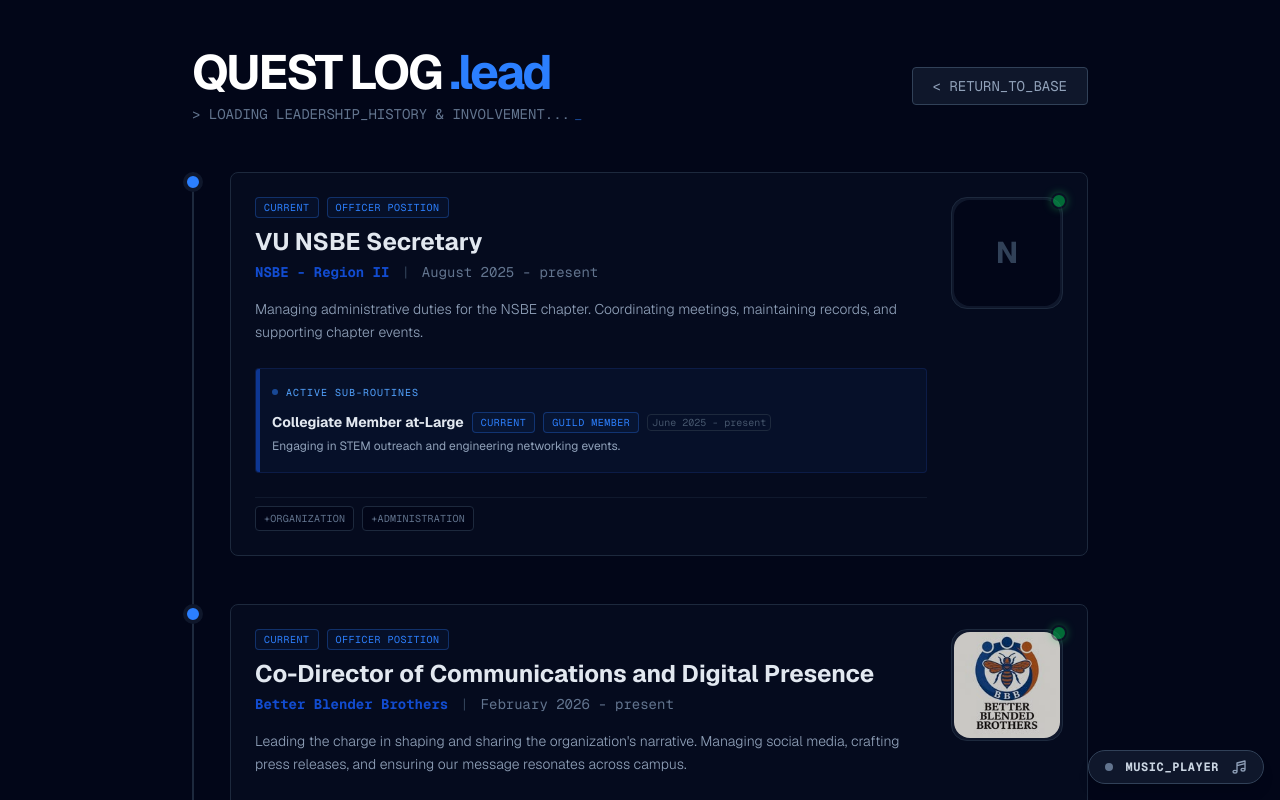
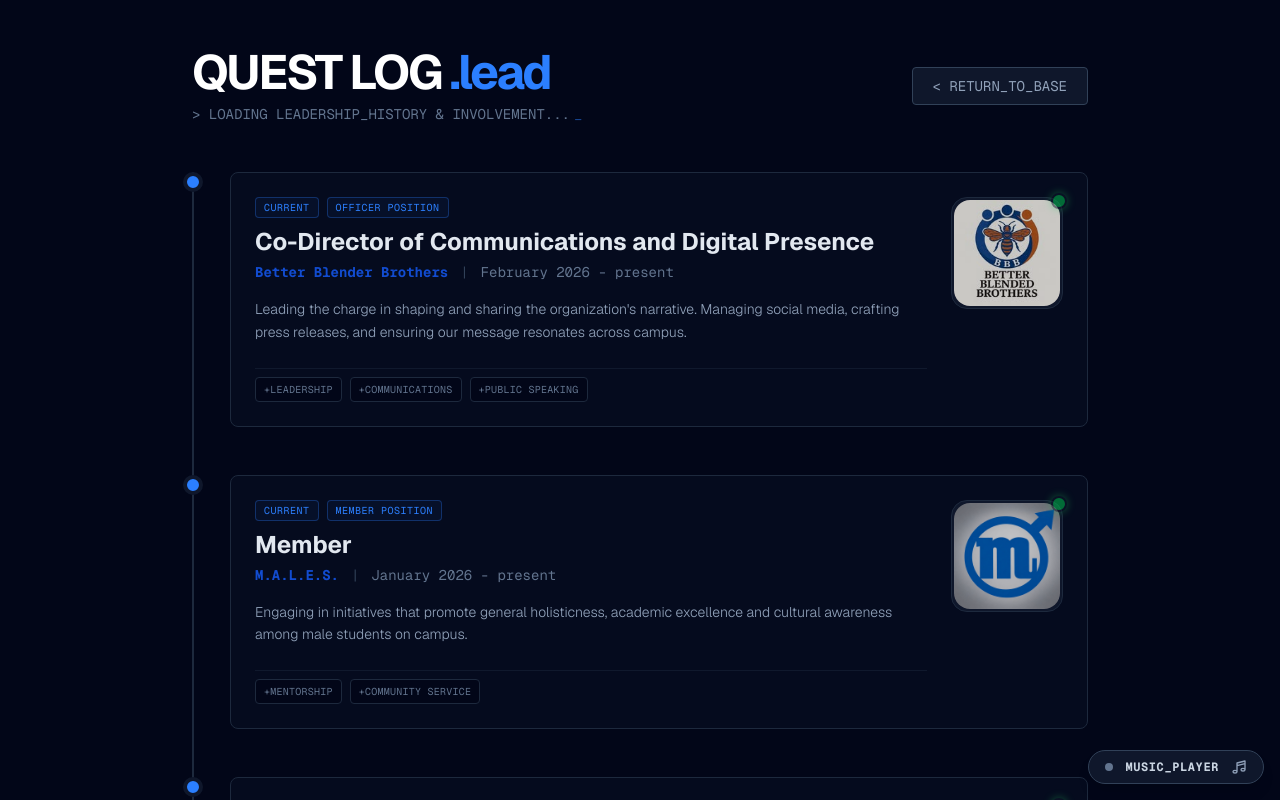
Before and after one commit to zaysstar/portfolio-v1, a Next.js app: page /quest-log in a window 1280 px wide. Shown: the top 800 px of the page. Built offline with nearby package versions, Linux system fonts and the light colour scheme; grey boxes are pictures that could not be loaded.

Commit message:
removed role.

```diff
--- a/src/app/quest-log/page.js
+++ b/src/app/quest-log/page.js
@@ -26,26 +26,6 @@
   // --- LEADERSHIP & INVOLVEMENT DATA ---
   const leadershipQuests = [
     // --- 2026 START ---
-        {
-      id: "nsbe-02",
-      levels: ["CURRENT", "OFFICER_POSITION"],
-      title: "VU NSBE Secretary",
-      org: "NSBE - Region II",
-      date: "August 2025 - present",
-      desc: "Managing administrative duties for the NSBE chapter. Coordinating meetings, maintaining records, and supporting chapter events.",
-      loot: ["Organization", "Administration"],
-      image: null,
-      subRoles: [
-        {
-          levels: ["CURRENT", "GUILD_MEMBER"],
-          title: "Collegiate Member at-Large",
-          date: "June 2025 - present",
-          desc: "Engaging in STEM outreach and engineering networking events."
-        }
-      ],
-      previousRoles: [],
-    },
-
     {
       id: "bbb-01",
       levels: ["CURRENT", "OFFICER_POSITION"],
@@ -58,7 +38,6 @@
       subRoles: [],
       previousRoles: [],
     },
-
     {
       id: "males-01",
       levels: ["CURRENT", "MEMBER_POSITION"],
@@ -70,8 +49,8 @@
       image: "/IMG5653385041973313516.jpg",
       subRoles: [],
       previousRoles: [],
+    },
 
-    },
     // --- 2025 START ---
     {
       id: "uncf-ambassador-01",
```
